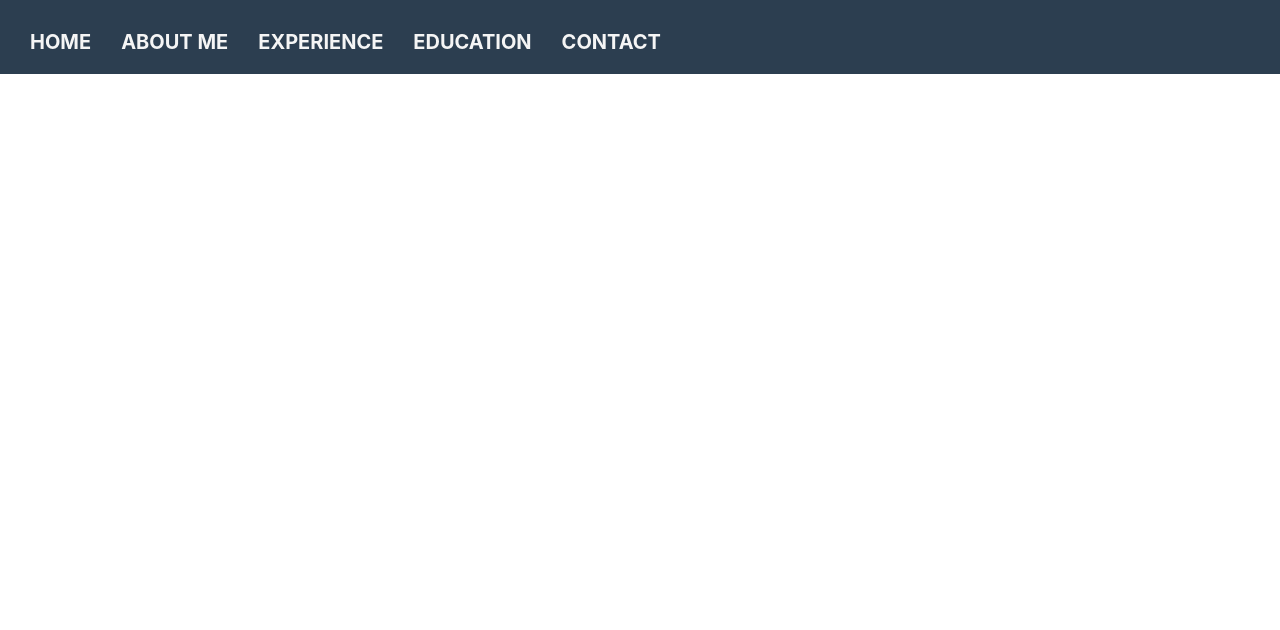
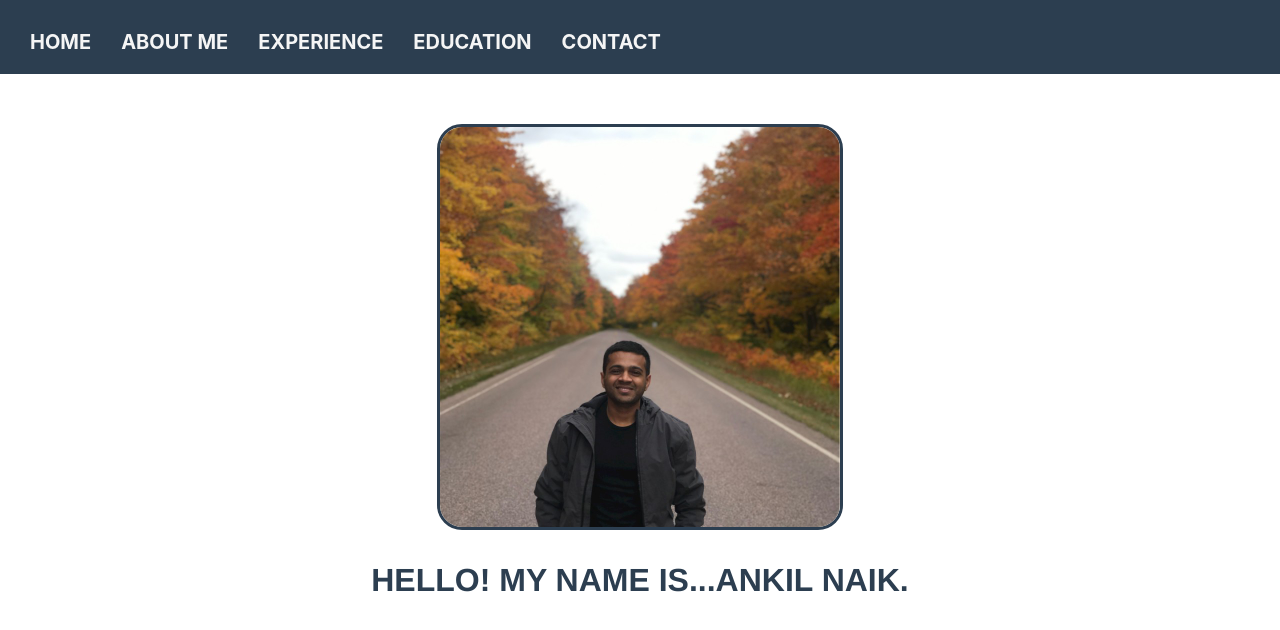
Before and after one commit to AnkilRNaik/portfolio, a React (Create React App) app: page / in a window 1280 px wide. Shown: the top 630 px of the page. Built offline with nearby package versions, Linux system fonts and the light colour scheme.

Commit message:
set default route

```diff
--- a/src/App.js
+++ b/src/App.js
@@ -9,7 +9,7 @@ const App = () => {
     <Router>
       <Header />
       <Routes>
-        <Route path="/home" element={<Home />} />
+        <Route path="*" element={<Home />} />
         <Route path="/about-me" element={<AboutMe />} />
       </Routes>
     </Router>
--- a/src/components/aboutMe.js
+++ b/src/components/aboutMe.js
@@ -8,7 +8,7 @@ function AboutMe() {
     <div>
       <p className="aboutMeMsg">{aboutMeText}</p>
       <img src={img} className="borderImg" />
-      <a href="" target="_blank" className="buttonH"><h3 className="h">Click to see my Resume</h3></a>
+      {/* <a href="" target="_blank" className="buttonH"><h3 className="h">Click to see my Resume</h3></a> */}
     </div>
   );
 }
```
